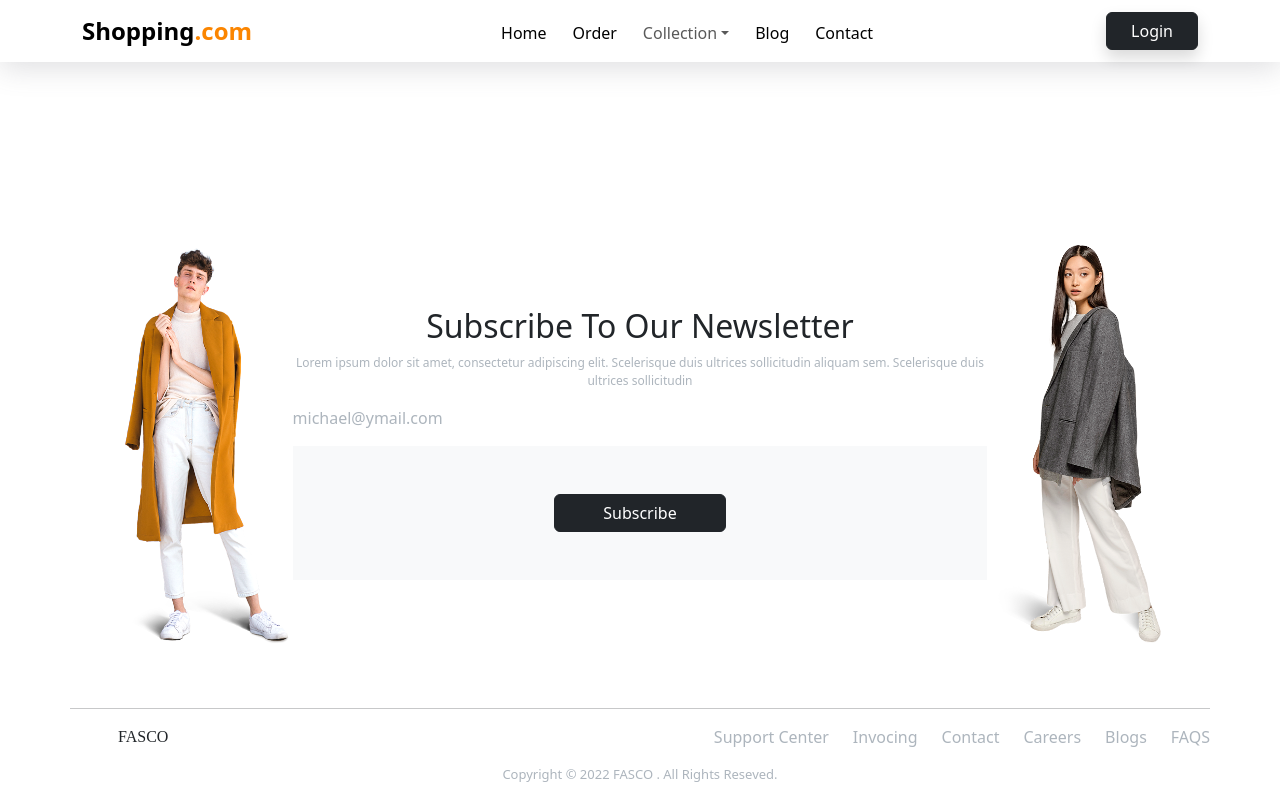
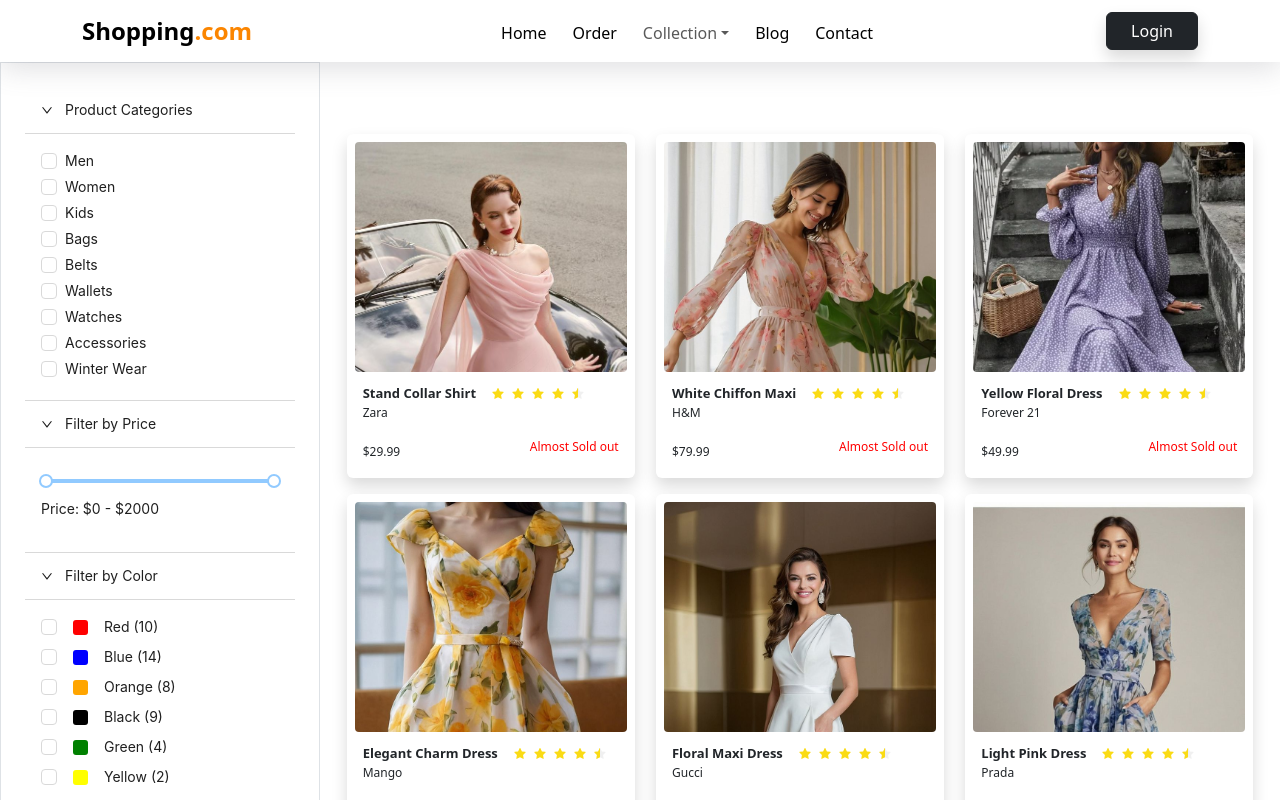
Before and after one commit to muhammadhaseebtahir/ecommerenceWithBackend, a React (Create React App) app in the folder ecommerence/: page /collection/womens in a window 1280 px wide. Shown: the top 800 px of the page. Built offline with nearby package versions, Linux system fonts and the light colour scheme; a web font is replaced by a local one.

Commit message:
Working now

```diff
--- a/ecommerence/src/components/Header/index.js
+++ b/ecommerence/src/components/Header/index.js
@@ -10,11 +10,7 @@ import { useAuthContext } from "../../context/AuthContext";
 //   message.info(`Clicked on item ${key}`);
 // };
 
-const items = [
-  { label: <span className="dropItems">Womens</span>, key: "1" },
-  { label: <span className="dropItems">Mens</span>, key: "2" },
-  { label: <span className="dropItems">Others</span>, key: "3" },
-];
+
 
 
 
@@ -24,7 +20,11 @@ export default function Header() {
   const [triggerType, setTriggerType] = useState(["hover"]);
   const nameUser = user?.userName ? user.userName.slice(0, 2).toUpperCase() : "";
 
-
+  const items = [
+    { label: <span className="dropItems" ><Link to='/collection/womens' style={{textDecoration:"none"}}> Womens </Link></span>, key: "1" },
+    { label: <span className="dropItems">Mens</span>, key: "2" },
+    { label: <span className="dropItems">Others</span>, key: "3" },
+  ];
 
   const profileItems = [
     { label: <span className="dropItems">Profile</span>, key: "1" },
@@ -109,9 +109,9 @@ export default function Header() {
               </Dropdown>
             </li>
             <li className="nav-item">
-              <a className="nav-link active" aria-current="page" href="#">
+              <Link className="nav-link active" aria-current="page" >
                 Blog
-              </a>
+              </Link>
             </li>
             <li className="nav-item">
               <Link to="/contact" className="nav-link active" aria-current="page" >
--- /dev/null
+++ b/ecommerence/src/pages/Frontend/Collection/Womens/index.js
@@ -0,0 +1,143 @@
+import React, {  useState } from 'react'
+import {Checkbox,Slider,Collapse,Empty} from "antd"
+import { dresses } from '../../../../components/assest/cardImages/index';
+import Card from '../../../../components/card';
+import { useNavigate } from 'react-router-dom';
+
+
+export default function Womens() {
+  const navigate =useNavigate()
+
+const [selectedCategories, setSelectedCategories] = useState([]);
+const [selectedColors, setSelectedColors] = useState([]);
+const [selectedSizes, setSelectedSizes] = useState([]);
+const [priceRange, setPriceRange] = useState([0, 2000]);
+
+console.log("selectedCategories",selectedCategories);
+console.log("selectedColors",selectedColors);
+console.log("selectedSizes",selectedSizes);
+console.log("priceRange",priceRange);
+
+
+
+
+
+
+
+  const categories =["Men", "Women", "Kids", "Bags", "Belts", "Wallets", "Watches", "Accessories", "Winter Wear"]
+
+  const colors = [
+    { name: "Red", count: 10, colorCode: "red" },
+    { name: "Blue", count: 14, colorCode: "blue" },
+    { name: "Orange", count: 8, colorCode: "orange" },
+    { name: "Black", count: 9, colorCode: "black" },
+    { name: "Green", count: 4, colorCode: "green" },
+    { name: "Yellow", count: 2, colorCode: "yellow" },
+  ];
+
+  const sizes = ["XS", "S", "M", "L", "XL"];
+
+
+
+
+  const items = [
+    {
+      key: "1",
+      label: "Product Categories",
+      children: categories.map((category, index) => (
+        <div key={index} className='mb-1'>
+          <Checkbox
+           onChange={(e) => {
+            const updatedCategories = e.target.checked
+            ?[...selectedCategories, category]
+            :selectedCategories.filter((c) => c !== category)
+            setSelectedCategories(updatedCategories)
+
+          }}
+          >
+            {category}
+          </Checkbox>
+        </div>
+      )),
+    },
+    {
+      key: "2",
+      label: "Filter by Price",
+      children: (
+        <>
+          <Slider
+            range
+            min={0}
+            max={2000}
+            defaultValue={priceRange}
+            onChange={(value) => setPriceRange(value)}
+          />
+          <p>Price: ${priceRange[0]} - ${priceRange[1]}</p>
+        </>
+      ),
+    },
+    {
+      key: "3",
+      label: "Filter by Color",
+      children: colors.map((color, i) => (
+        <div className="d-flex align-items-center gap-3 mb-2" key={i}>
+          <Checkbox onChange={(e)=>{
+            const updatedColors = e.target.checked
+            ?[...selectedColors,color.name]
+            :selectedColors.filter((c)=>c!==color.name)
+            setSelectedColors(updatedColors)
+          }} />
+          <span
+            style={{
+              width: "15px",
+              height: "15px",
+              backgroundColor: color.colorCode,
+              display: "inline-block",
+              borderRadius: "3px",
+            }}
+          ></span>
+          {color.name} ({color.count})
+        </div>
+      )),
+    },{
+      key:"4",
+      label:"Filter by Size",
+      children:sizes.map((sizes,i)=>(
+         <div key={i} className='mb-1'>
+             <Checkbox onChange={(e)=>{
+              const updatedSizes = e.target.checked
+              ?[...selectedSizes,sizes]
+              :selectedSizes.filter((s)=>s!==sizes)
+              setSelectedSizes(updatedSizes)
+             }}>
+                {sizes}
+             </Checkbox>
+
+         </div>
+      ))
+    }
+  ];
+  return (
+    <div className="container-fluid d-flex flex-column flex-wrap flex-md-row  px-0 ">
+
+       <div className="leftSide border   p-4"  style={{ flex: "25%" }}>
+        <Collapse defaultActiveKey={["1","2","3","4"]} items={items} style={{border:"none",backgroundColor:"transparent"}}>   </Collapse>
+
+
+       </div>
+       <div className="mainSide  p-4" style={{flex:"75%"}} >
+       <div className="cardSection d-flex justify-content-around flex-wrap gap-3 mt-5">
+          {dresses.length >0 ?(
+            dresses.map((item,i)=>(
+                          <Card key={i} item={item} onClick={()=>{navigate(`shop/product/${item.id}`,{state:{item}})}} />
+
+            ))):(
+
+              <Empty description={"No Products Available"} />
+            )
+          }
+       </div>
+       </div>
+    </div>
+  )
+}
--- a/ecommerence/src/pages/Frontend/Home/Arrivals.js
+++ b/ecommerence/src/pages/Frontend/Home/Arrivals.js
@@ -2,6 +2,7 @@ import React, { useEffect, useState } from 'react';
 import Card from '../../../components/card';
 import { dresses } from '../../../components/assest/cardImages/index';
 
+import {Empty}  from "antd"
 import 'remixicon/fonts/remixicon.css'
 
 import peakyBlinder from "../../../components/assest/img/peakyBlinder.png"
@@ -44,7 +45,7 @@ const [viewMoreProduct,setViewMoreProduct]= useState(6)
             <Card key={i} item={item} onClick={()=>{navigte(`shop/product/${item.id}`,{state:{item}})}} />
           ))
         ) : (
-          <h5 className="text-center text-danger">No Products Available</h5>
+          <Empty className="text-center">No Products Available</Empty>
         )}
 
       </div>
--- a/ecommerence/src/pages/Frontend/index.js
+++ b/ecommerence/src/pages/Frontend/index.js
@@ -7,6 +7,7 @@ import ProductDetails from './ProductDetails'
 import Header from '../../components/Header'
 import Footer from '../../components/Footer'
 import Order from './Order'
+import Womens from './Collection/Womens'
 
 export default function index() {
   return (
@@ -22,7 +23,7 @@ export default function index() {
       <Route path='/order' element={<Order/>} />
 
       <Route path='/contact' element={<Contact/>} />
-      <Route path='/contact' element={<Contact/>} />
+      <Route path='/collection/womens' element={<Womens/>} />
       <Route path='/shop/product/:id' element={<ProductDetails/>} />
 
     </Routes>
```
Also changed, not shown: ecommerence/src/pages/Frontend/Order/index.js (+111 -17 lines).
